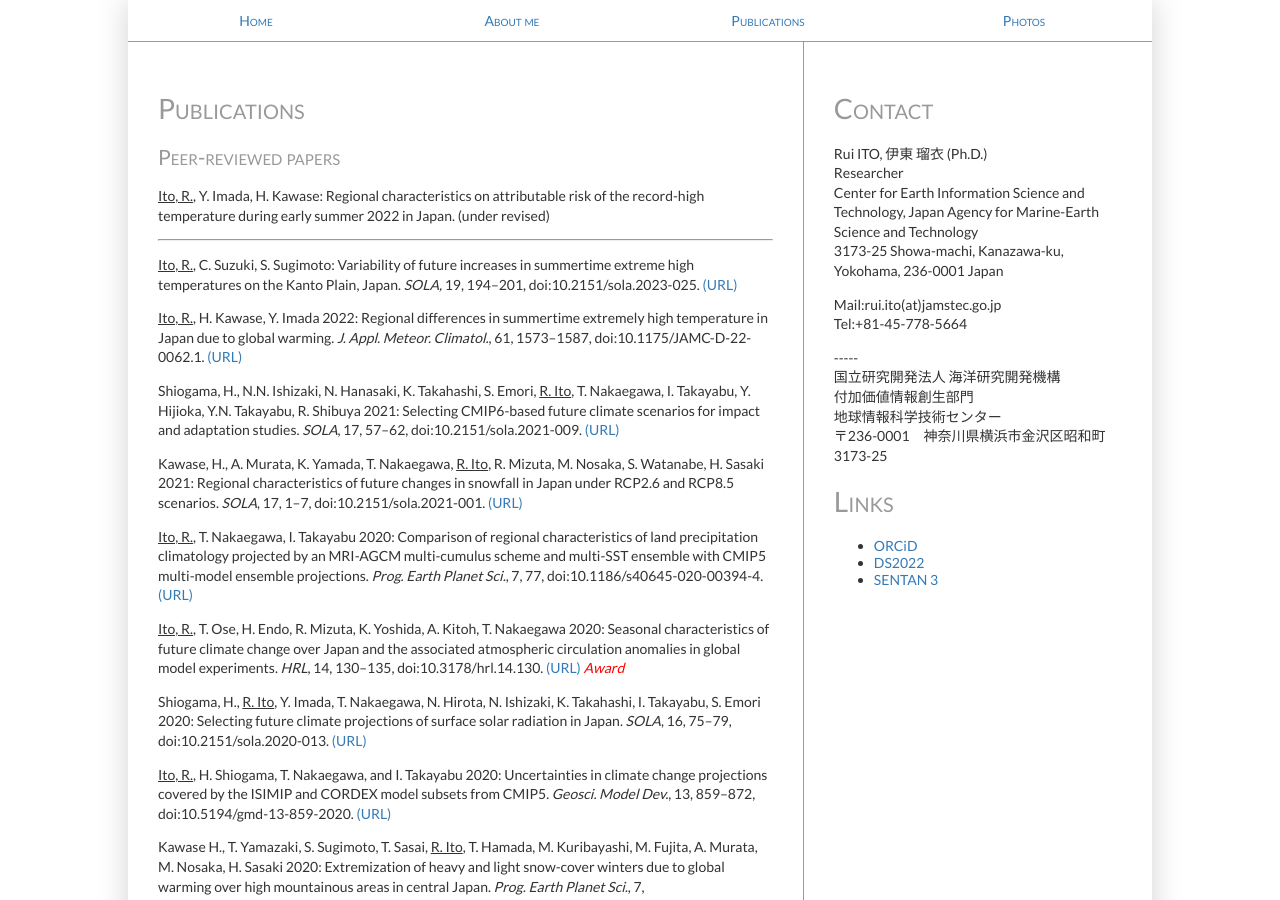
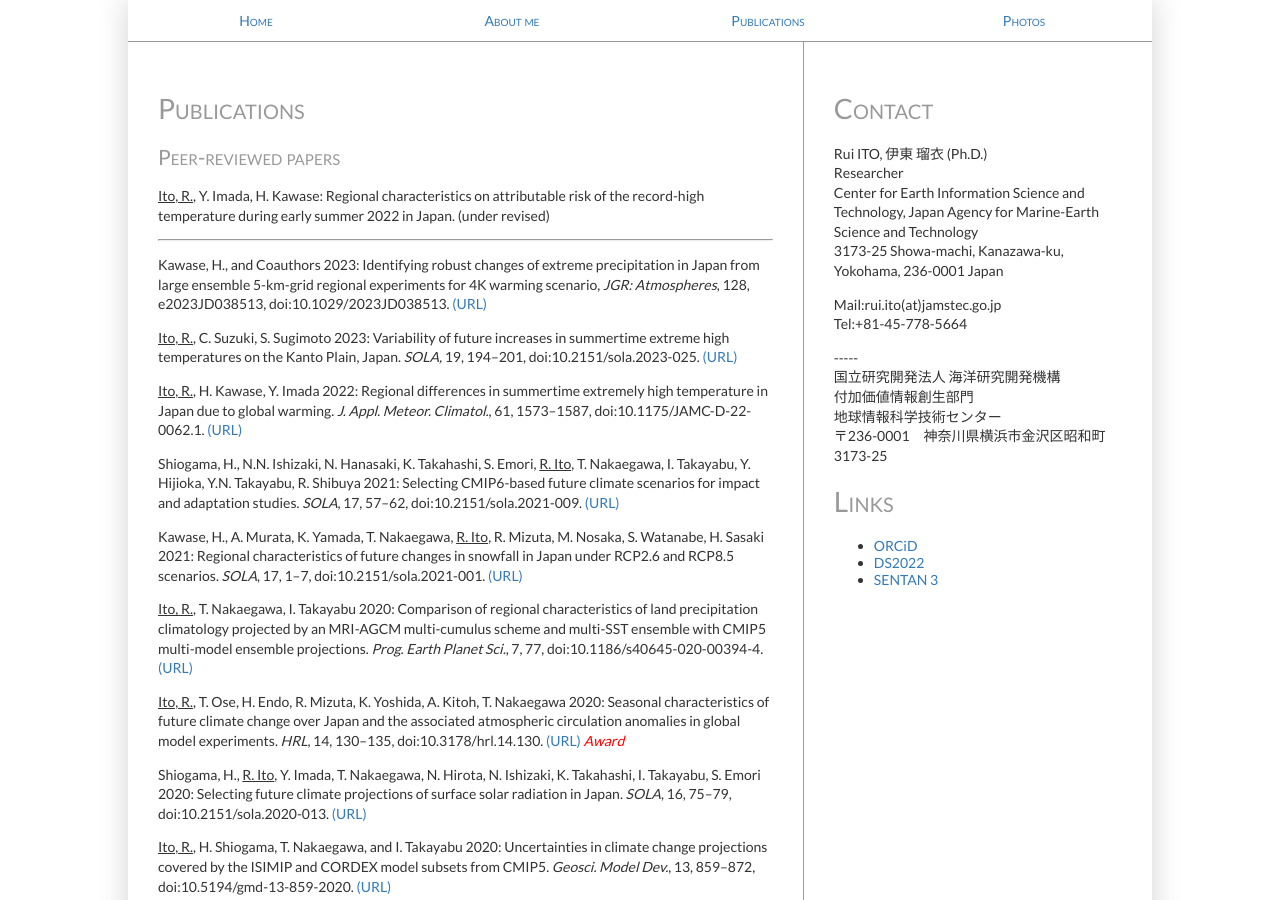
Before and after one commit to rui-climbiz/rui-climbiz.github.io, a Jekyll site: the page built from publications.html, in a window 1280 px wide and 900 px high. Built offline with Jekyll 4.4.1, drawn with Linux system fonts in a browser that asks for light colours.

Commit message:
Update publications.html

```diff
--- a/publications.html
+++ b/publications.html
@@ -8,7 +8,8 @@
 <p><u>Ito, R.</u>, Y. Imada, H. Kawase: Regional characteristics on attributable risk of the record-high temperature during early summer 2022 in Japan. (under revised) </p>
 <!-- <p><u>Ito, R.</u>, T. Satomura, T. Takemi: Idealized simulations of urban climate development in various geographic settings using a regional meteorological model. (in prep.)</p> -->
 <hr>
-<p><u>Ito, R.</u>, C. Suzuki, S. Sugimoto: Variability of future increases in summertime extreme high temperatures on the Kanto Plain, Japan. <i>SOLA,</i> 19, 194–201, doi:10.2151/sola.2023-025. <a href="https://doi.org/10.2151/sola.2023-025">(URL)</a> </p>
+<p>Kawase, H., and Coauthors 2023: Identifying robust changes of extreme precipitation in Japan from large ensemble 5-km-grid regional experiments for 4K warming scenario, <i>JGR: Atmospheres</i>, 128, e2023JD038513, doi:10.1029/2023JD038513. <a href="https://doi.org/10.1029/2023JD038513">(URL)</a><p>
+<p><u>Ito, R.</u>, C. Suzuki, S. Sugimoto 2023: Variability of future increases in summertime extreme high temperatures on the Kanto Plain, Japan. <i>SOLA,</i> 19, 194–201, doi:10.2151/sola.2023-025. <a href="https://doi.org/10.2151/sola.2023-025">(URL)</a></p>
 <p><u>Ito, R.</u>, H. Kawase, Y. Imada 2022: Regional differences in summertime extremely high temperature in Japan due to global warming. <i>J. Appl. Meteor. Climatol.</i>, 61, 1573–1587, doi:10.1175/JAMC-D-22-0062.1. <a href="https://doi.org/10.1175/JAMC-D-22-0062.1">(URL)</a></p>
 <p>Shiogama, H., N.N. Ishizaki, N. Hanasaki, K. Takahashi, S. Emori, <u>R. Ito</u>, T. Nakaegawa, I. Takayabu, Y. Hijioka, Y.N. Takayabu, R. Shibuya 2021: Selecting CMIP6-based future climate scenarios for impact and adaptation studies. <i>SOLA</i>, 17, 57–62, doi:10.2151/sola.2021-009. <a href="https://doi.org/10.2151/sola.2021-009">(URL)</a></p>
 <p>Kawase, H., A. Murata, K. Yamada, T. Nakaegawa, <u>R. Ito</u>, R. Mizuta, M. Nosaka, S. Watanabe, H. Sasaki 2021: Regional characteristics of future changes in snowfall in Japan under RCP2.6 and RCP8.5 scenarios. <i>SOLA</i>, 17, 1–7, doi:10.2151/sola.2021-001. <a href="https://doi.org/10.2151/sola.2021-001">(URL)</a></p>
```
